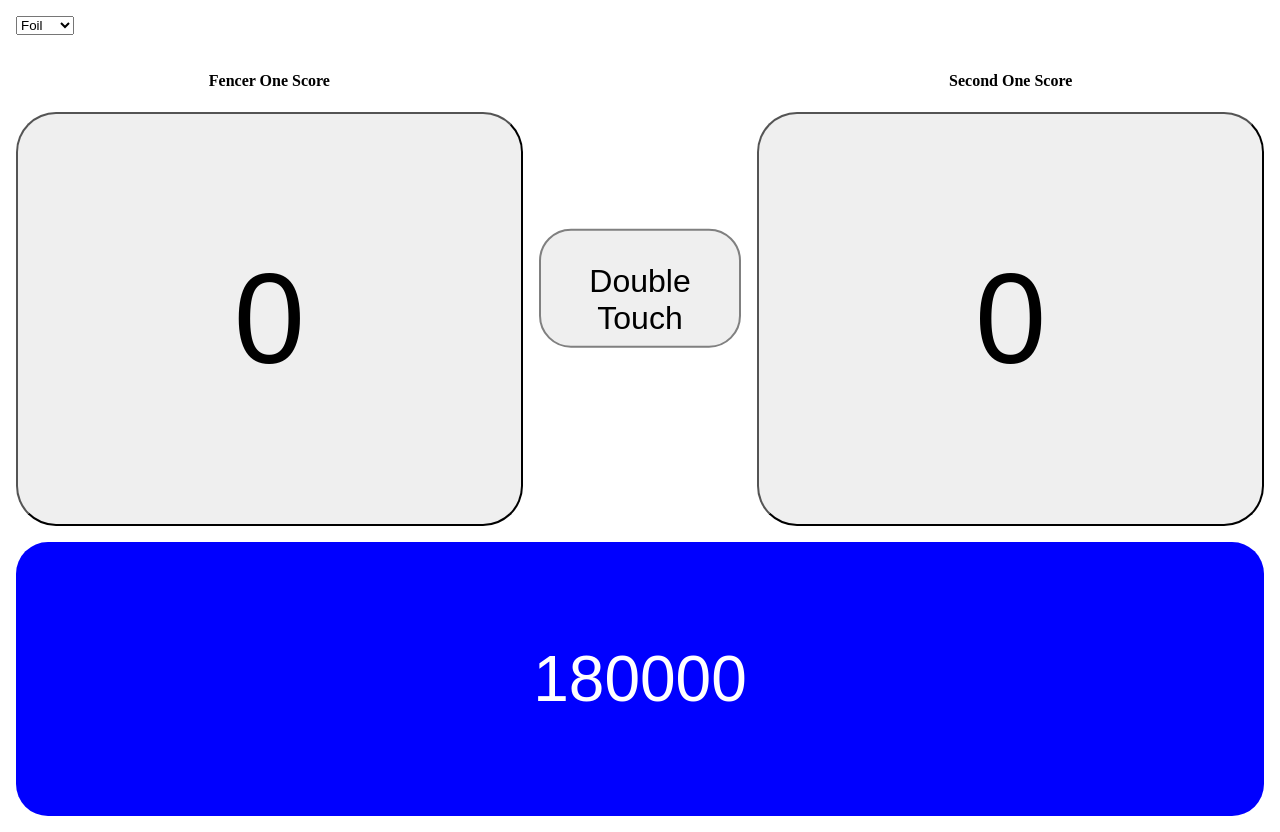
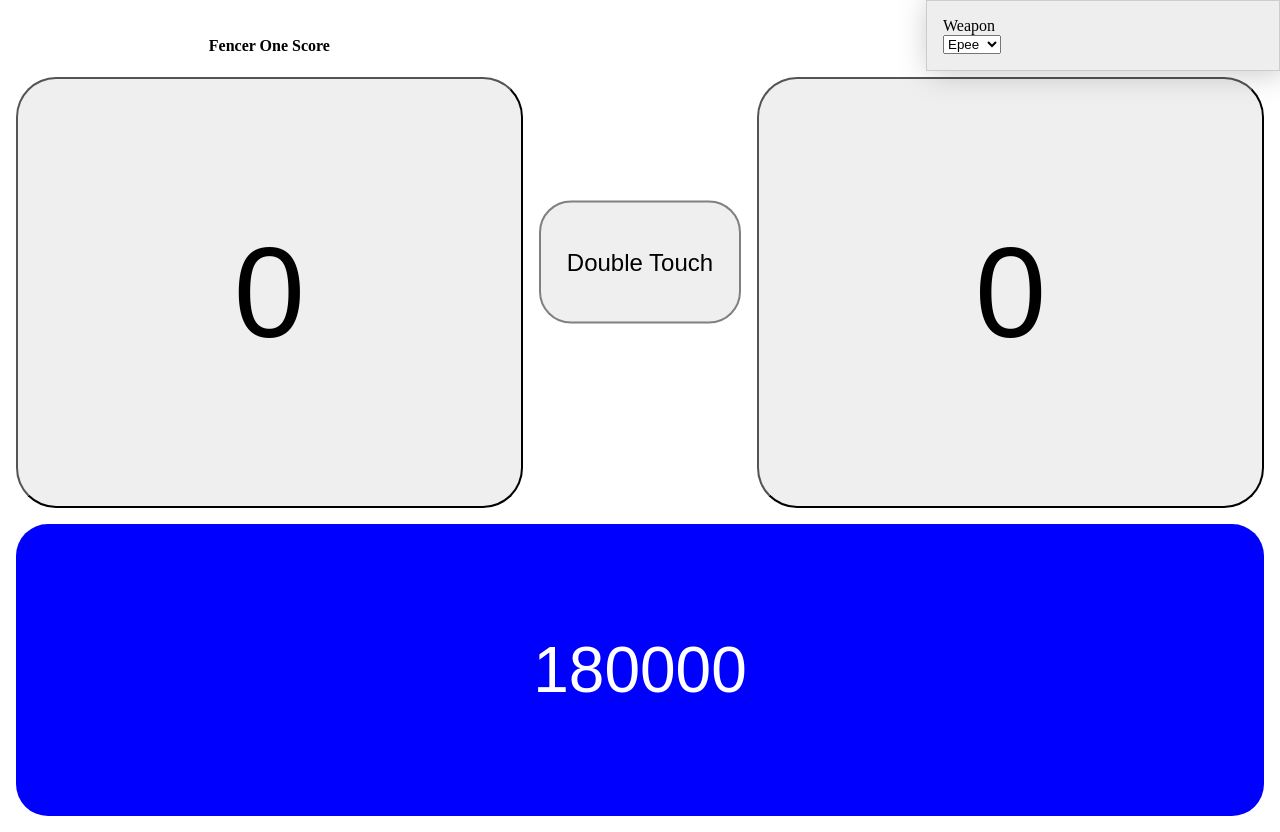
Before and after one commit to mrfett/angular-rxjs-scorekeeper, an Angular app: page / in a window 1280 px wide. Built offline with nearby package versions, Linux system fonts and the light colour scheme.

Commit message:
Weapon selection working

```diff
--- a/src/app/bout/bout.component.css
+++ b/src/app/bout/bout.component.css
@@ -4,6 +4,18 @@
   gap: 1rem;
   padding: 1rem;
   height: 100%;
+}
+
+.bout-options {
+  position: absolute;
+  top: 0;
+  right: 0;
+  display:flex;
+  width: clamp(25vmin, 50%, 20rem);
+  padding: 1rem;
+  background: #EEE;
+  box-shadow: .25rem 0 2rem 0 rgba(0, 0, 0, 0.25);
+  border: 1px solid #CCC;
 }
 
 .button {
--- a/src/app/bout/bout.component.html
+++ b/src/app/bout/bout.component.html
@@ -1,5 +1,7 @@
 <div class="bout" *ngIf="boutAction$ | async as bout">
-  <div class="app-weapon-select" [updateWeapon]="changeWeapon"></div>
+  <div class="bout-options">
+    <div class="app-weapon-select" [updateWeapon]="changeWeapon" [currentWeapon]="bout.weapon"></div>
+  </div>
   <div class="fencers">
     <app-fencer param="Fencer Test" [initialFencer]="bout.fencers[0]" [incrementScore]="incrementScore"></app-fencer>
     <div class="app-double-touch" *ngIf="bout.weapon === 'epee'" [doubleTouch]="doubleTouch"></div>
--- a/src/app/double-touch/double-touch.component.css
+++ b/src/app/double-touch/double-touch.component.css
@@ -6,9 +6,9 @@
     width: 100%;
     transform: translateY(-50%);
     border: 2px solid gray;
-    padding: 2rem;
+    padding: .25rem;
     width: 100%;
     box-sizing: border-box;
     border-radius: clamp(0.5rem, 4vmin, 8rem);
-    font-size: clamp(.5rem, 5vmin, 2rem);
+    font-size: clamp(.5rem, 3vmin, 2rem);
 }
--- a/src/app/weapon-select/weapon-select.component.css
+++ b/src/app/weapon-select/weapon-select.component.css
@@ -1,4 +1,16 @@
+.app-weapon-select {
+    padding: 2rem;
+}
+
 select,
 select option {
-    text-transform:capitalize
+    text-transform:capitalize;
 }
+
+select {
+    width: 100%;
+}
+
+label {
+    display: block;
+}
--- a/src/app/weapon-select/weapon-select.component.html
+++ b/src/app/weapon-select/weapon-select.component.html
@@ -1,3 +1,4 @@
+<label for="weaponSelect">Weapon</label>
 <select #weaponSelect (change)="this.updateWeapon(weaponSelect.value)" >
-    <option class="weapon-option" *ngFor="let weapon of weaponTypes" [value]="weapon" >{{weapon}}</option>
+    <option class="weapon-option" *ngFor="let weapon of weaponTypes" [value]="weapon" [selected]="currentWeapon === weapon" >{{weapon}}</option>
 </select>
--- a/src/app/weapon-select/weapon-select.component.ts
+++ b/src/app/weapon-select/weapon-select.component.ts
@@ -8,6 +8,7 @@ import { WeaponTypesEnum } from '../WeaponTypes.enum';
 })
 export class WeaponSelectComponent implements OnInit {
 
+  @Input() currentWeapon: WeaponTypesEnum = WeaponTypesEnum.foil;
   @Input() updateWeapon: (weapon:WeaponTypesEnum) => void;
 
   weaponTypes = Object.values(WeaponTypesEnum);
```
